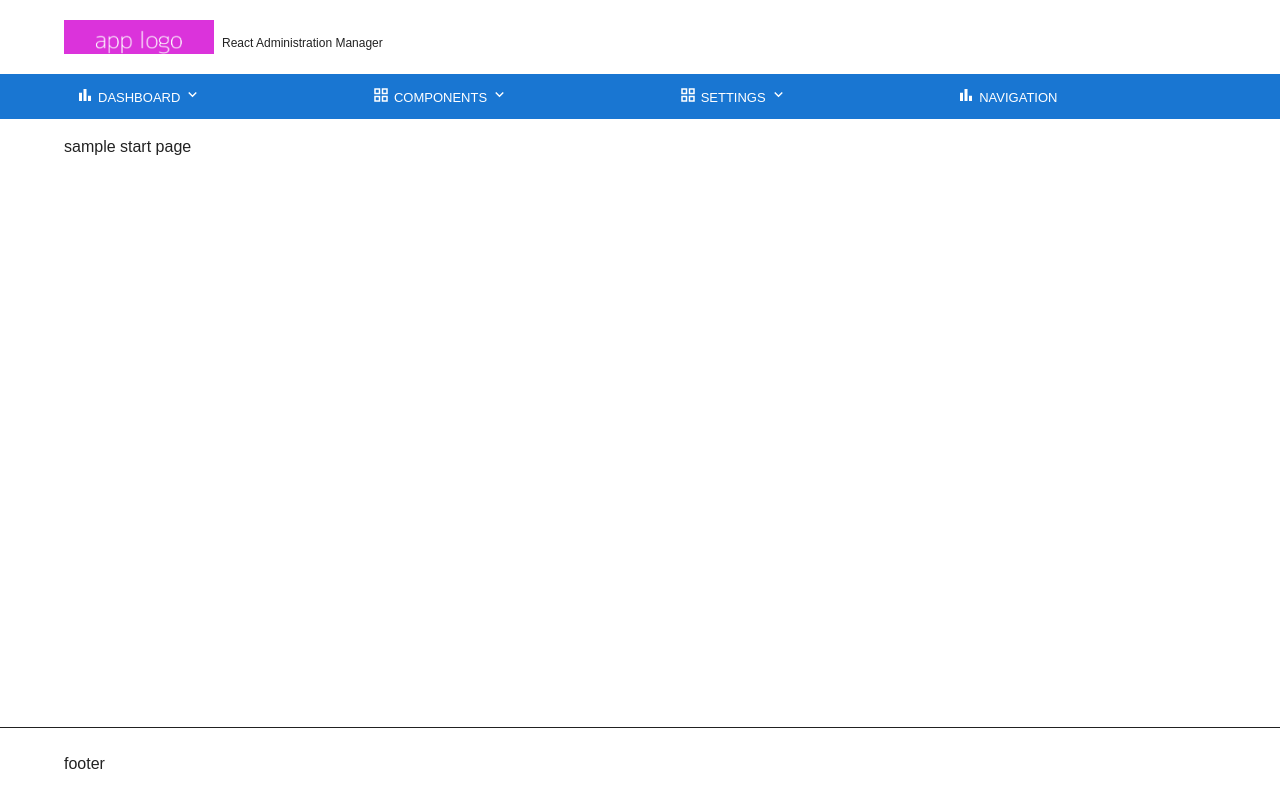
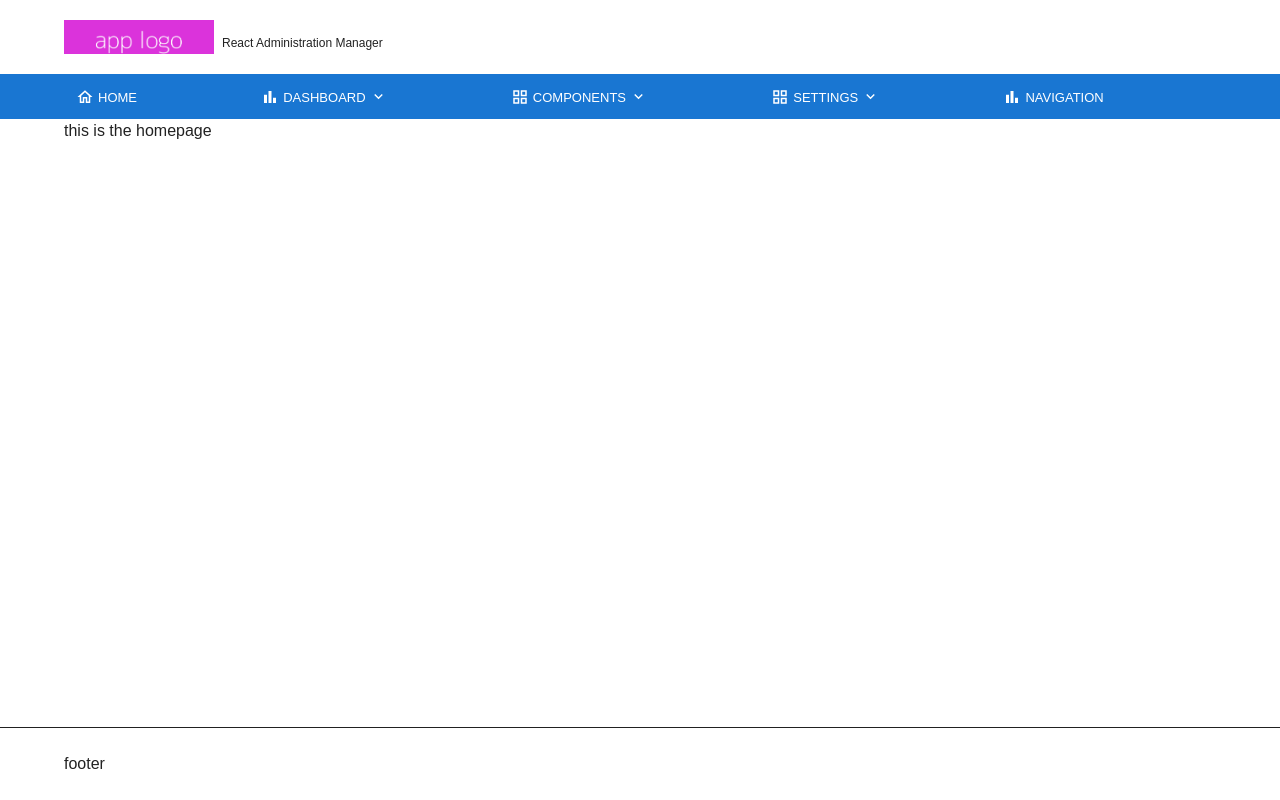
Before and after one commit to Jerkovic/ram, a React (Create React App) app: page / in a window 1280 px wide. Built offline with nearby package versions, Linux system fonts and the light colour scheme.

Commit message:
dev progress

```diff
--- a/src/App.tsx
+++ b/src/App.tsx
@@ -1,4 +1,4 @@
-import React from "react";
+import React, { Suspense } from "react";
 import Router from "./components/router";
 import { CssBaseline, ThemeProvider } from "@mui/material";
 import { defaultTheme } from "./themes/default";
@@ -7,7 +7,9 @@ const App = () => {
   return (
     <ThemeProvider theme={defaultTheme}>
       <CssBaseline />
-      <Router />
+      <Suspense fallback={<div></div>}>
+        <Router />
+      </Suspense>
     </ThemeProvider>
   );
 };
--- a/src/components/layouts/navigation/navLinks.ts
+++ b/src/components/layouts/navigation/navLinks.ts
@@ -1,5 +1,6 @@
 import GridViewOutlinedIcon from "@mui/icons-material/GridViewOutlined";
 import BarChartOutlinedIcon from "@mui/icons-material/BarChartOutlined";
+import HomeOutlinedIcon from "@mui/icons-material/HomeOutlined";
 import * as React from "react";
 import { SvgIconProps } from "@mui/material";
 
@@ -14,6 +15,11 @@ export interface NavigationItem {
 }
 
 const NAV_LINKS: NavigationItem[] = [
+  {
+    title: "Home",
+    href: "/",
+    Icon: HomeOutlinedIcon,
+  },
   {
     id: "dashboard-menu",
     type: "group",
--- a/src/components/navigationBar/NavItem.tsx
+++ b/src/components/navigationBar/NavItem.tsx
@@ -22,8 +22,8 @@ export const NavItem = (props: NavItemProps) => {
       border={0}
       borderLeft={0}
       borderColor="border"
-      alignItems="left"
-      alignContent="left"
+      alignItems="center"
+      alignContent="center"
       justifyContent="left"
       spacing={0.5}
       title={props.title}
@@ -103,7 +103,7 @@ function NavLink(props: NavLinkProps) {
       <NavItem
         Icon={Icon}
         title={title}
-        selected={match !== null}
+        selected={Boolean(match)}
         showExpand={showExpand}
       />
     </NavItemButton>
--- a/src/components/router/index.tsx
+++ b/src/components/router/index.tsx
@@ -1,13 +1,15 @@
-import React from "react";
+import React, { lazy } from "react";
 import { BrowserRouter, Route, Routes } from "react-router-dom";
 import { MainLayout } from "../layouts/MainLayout";
+
+const Home = lazy(() => import("../../pages/Home"));
 
 function Router() {
   return (
     <BrowserRouter>
       <Routes>
         <Route path="/" element={<MainLayout maxWidth={"lg"} pb={false} />}>
-          <Route index element={<p>sample start page</p>} />
+          <Route index element={<Home />} />
           {/* Catch-all route */}
           <Route path="*" element={<p>404 Not found</p>} />
         </Route>
--- /dev/null
+++ b/src/pages/Home.tsx
@@ -0,0 +1,7 @@
+import * as React from "react";
+
+const Home = () => {
+  return <div>this is the homepage</div>;
+};
+
+export default Home;
```
